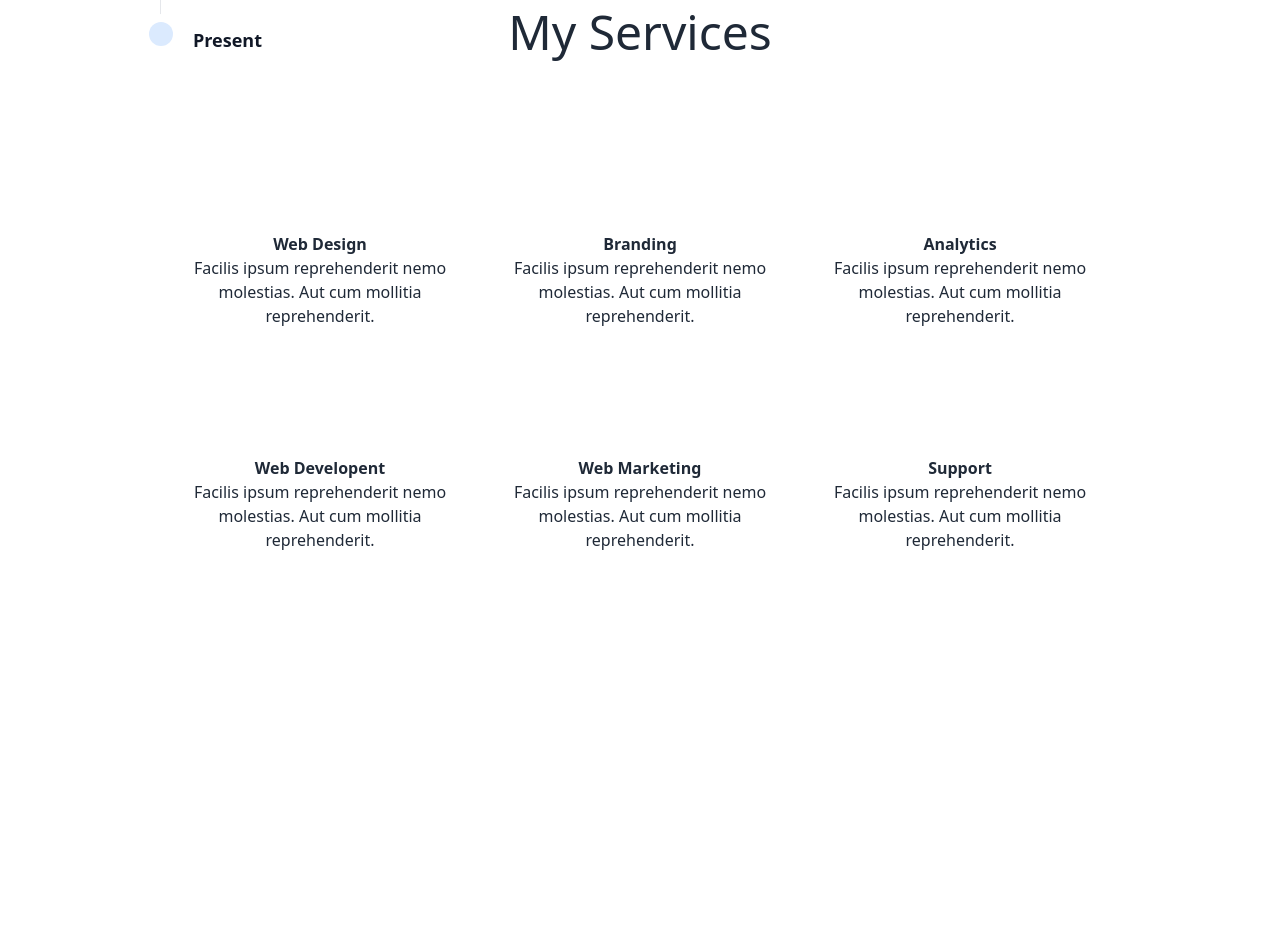
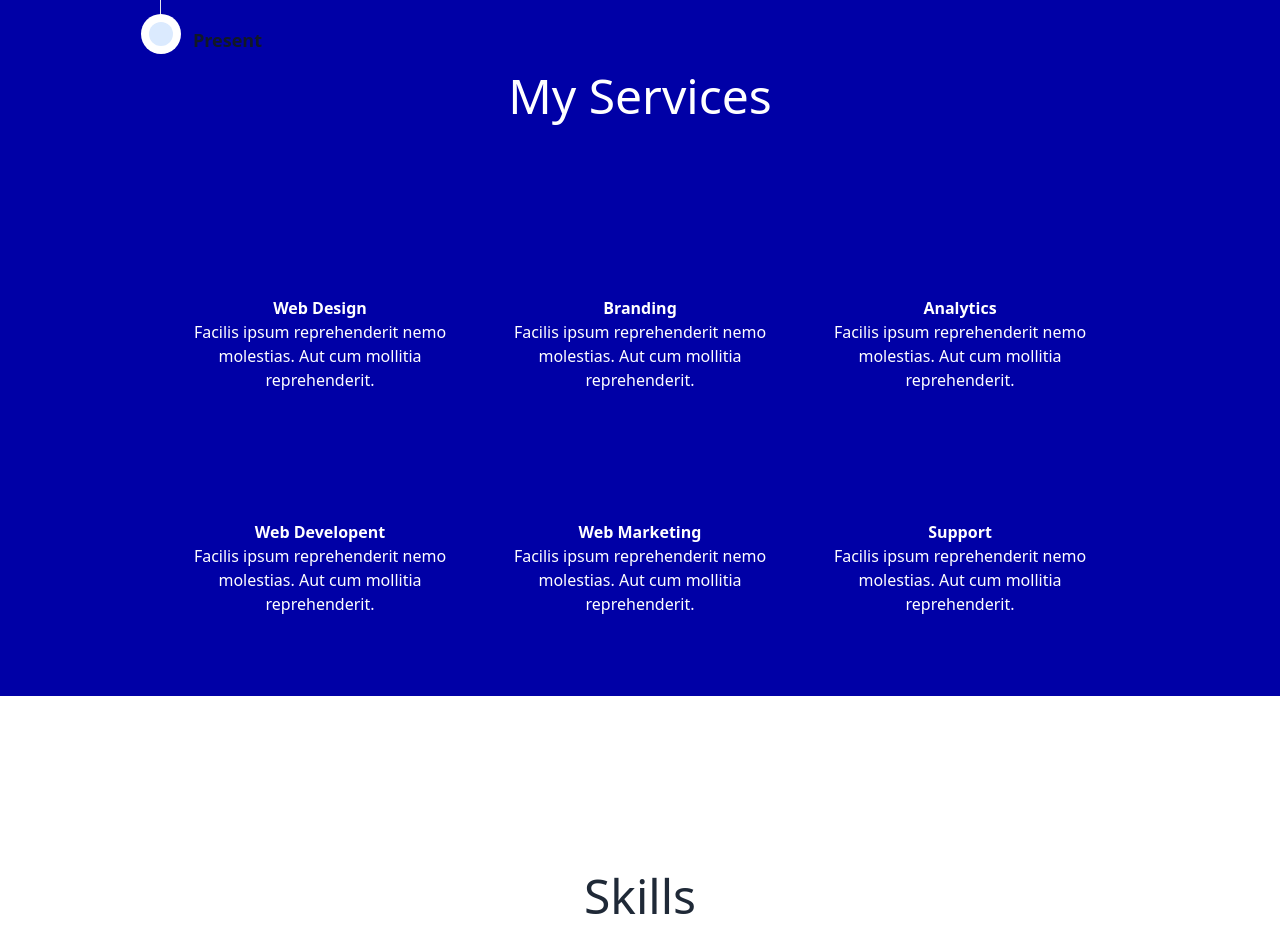
Before and after one commit to KMeniawy/My-Portofolio, a React (Vite) app: page / in a window 1280 px wide. Shown: the part 2552-3504 px from the top of the page. Before the commit the page ends 3104 px from the top, so only its background shows below. Built offline with nearby package versions, Linux system fonts and the light colour scheme; what tailwindcss-animatecss would draw is missing.

Commit message:
bg-color

```diff
--- a/src/App.jsx
+++ b/src/App.jsx
@@ -116,7 +116,7 @@ function App() {
         </div>
       </div>
       {/* resume */}
-      <div className="h-[100vh]">
+      <div className="h-[100vh] mb-36">
         {/* TODO  animation */}
         <h1 className="text-center my-28 text-5xl mx-auto">My Resume</h1>
         <div className="grid grid-flow-row-dense grid-cols-3 ml-40">
@@ -194,9 +194,9 @@ function App() {
         </div>
       </div>
       {/* my services */}
-      <div className="h-[90vh]">
-        <div className="py-16">
-          <h1 className="text-center my-28 text-5xl mx-auto">My Services</h1>
+      <div className="h-[90vh] bg-[#0000A6] text-white pt-24">
+        <div className="pb-16">
+          <h1 className="text-center mb-28 text-5xl mx-auto">My Services</h1>
         </div>
         <div className=" w-[100%]">
             <div className="flex flex-row justify-center mb-32 mx-10 text-center">
@@ -273,6 +273,12 @@ function App() {
             </div>
           </div>
         </div>
+        {/* skills */}
+        <div>
+        <div className="py-16">
+          <h1 className="text-center my-28 text-5xl mx-auto">Skills</h1>
+        </div>
+        </div>
       </div>
   );
 }
```
